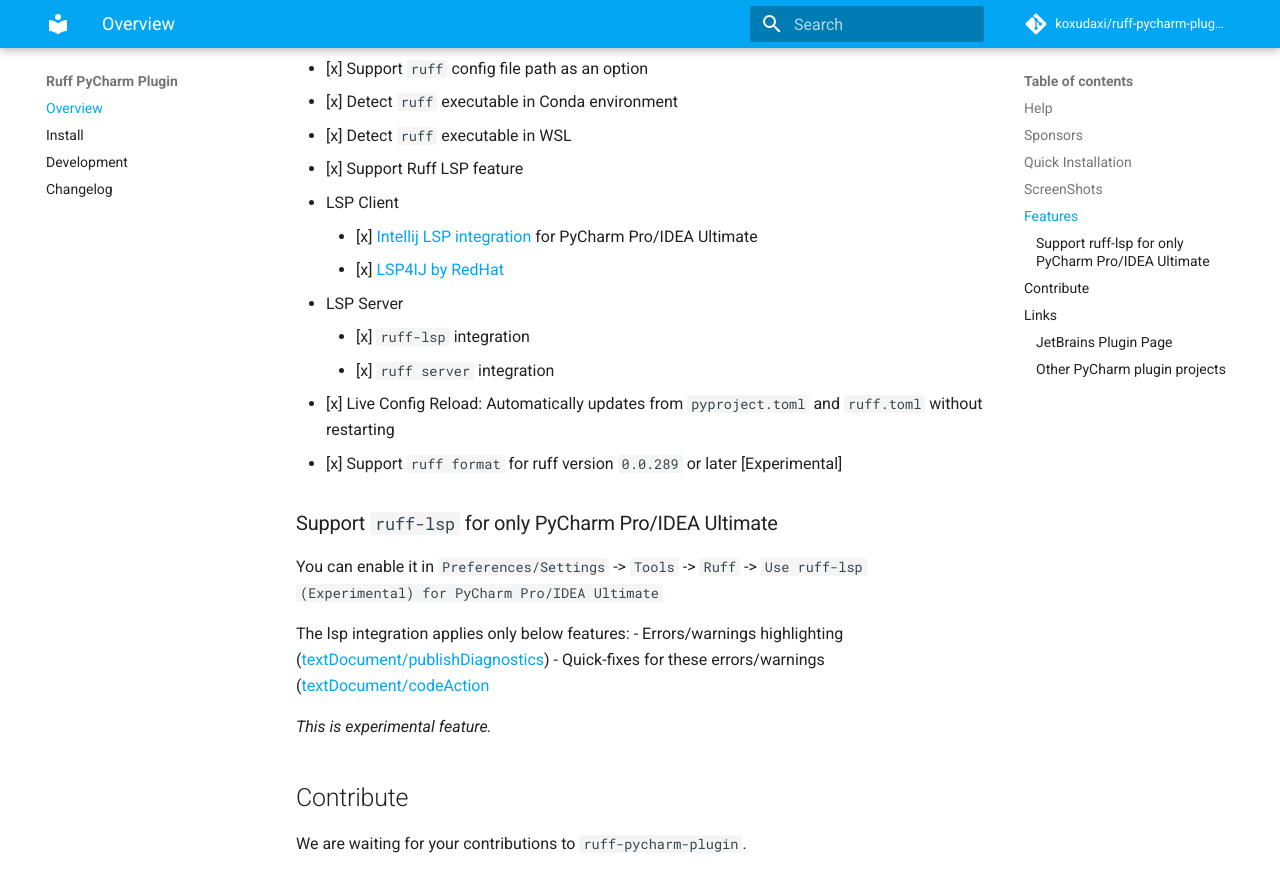
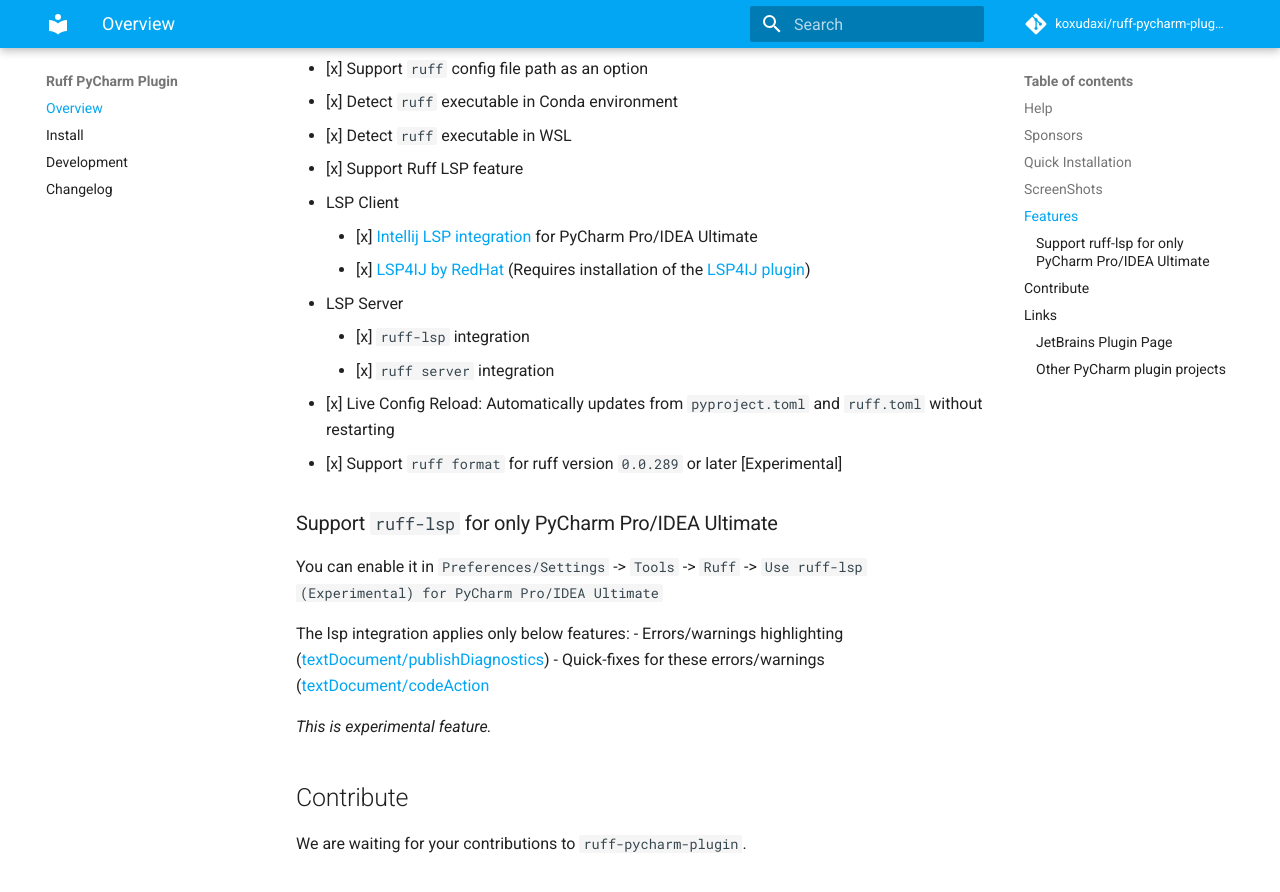
Before and after one commit to koxudaxi/ruff-pycharm-plugin, an MkDocs documentation site: the page built from docs/index.md, in a window 1280 px wide and 900 px high, scrolled down 2822 px. Shown: the top 892 px of the window. Built offline with MkDocs 1.6.1 and Material for MkDocs 9.7.7, drawn with Linux system fonts in a browser that asks for light colours; comment, search, counter and statistics services are not loaded.

Commit message:
Update LSP4IJ references and version
Added a note on the required LSP4IJ plugin installation in documentation. Updated the LSP4IJ version in `libs.versions.toml` from 0.4.0 to 0.5.0 to ensure compatibility.

```diff
--- a/docs/index.md
+++ b/docs/index.md
@@ -61,7 +61,7 @@
 - [x] Support Ruff LSP feature
   - LSP Client
     - [x] [Intellij LSP integration](https://blog.jetbrains.com/platform/2023/07/lsp-for-plugin-developers/) for PyCharm Pro/IDEA Ultimate
-    - [x] [LSP4IJ by RedHat](https://github.com/redhat-developer/lsp4ij)
+    - [x] [LSP4IJ by RedHat](https://github.com/redhat-developer/lsp4ij) (Requires installation of the [LSP4IJ plugin](https://plugins.jetbrains.com/plugin/23257-lsp4ij))
   - LSP Server
     - [x] `ruff-lsp` integration
     - [x] `ruff server` integration
```
Also changed, not shown: README.md (+1 -1 lines), 1 other file.
